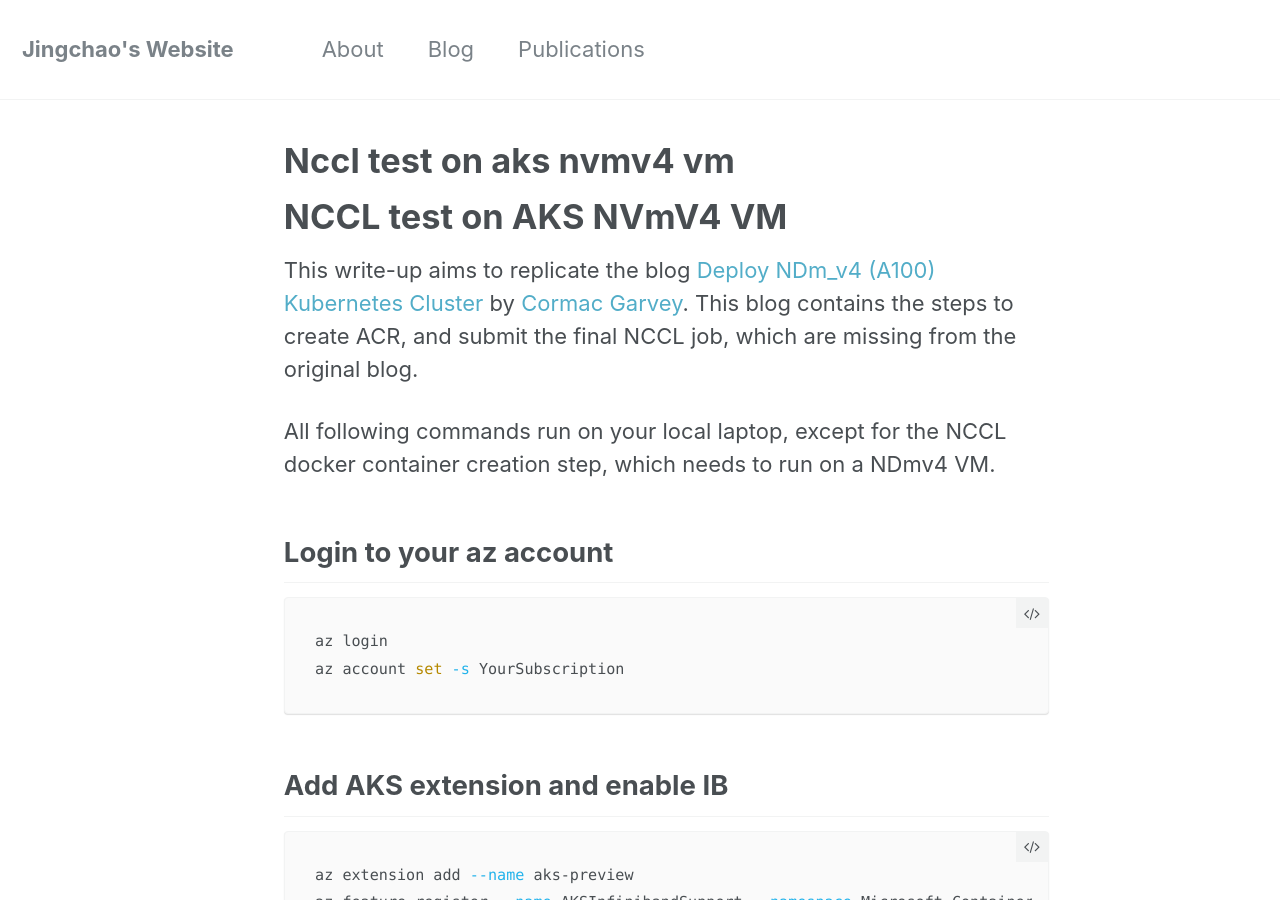
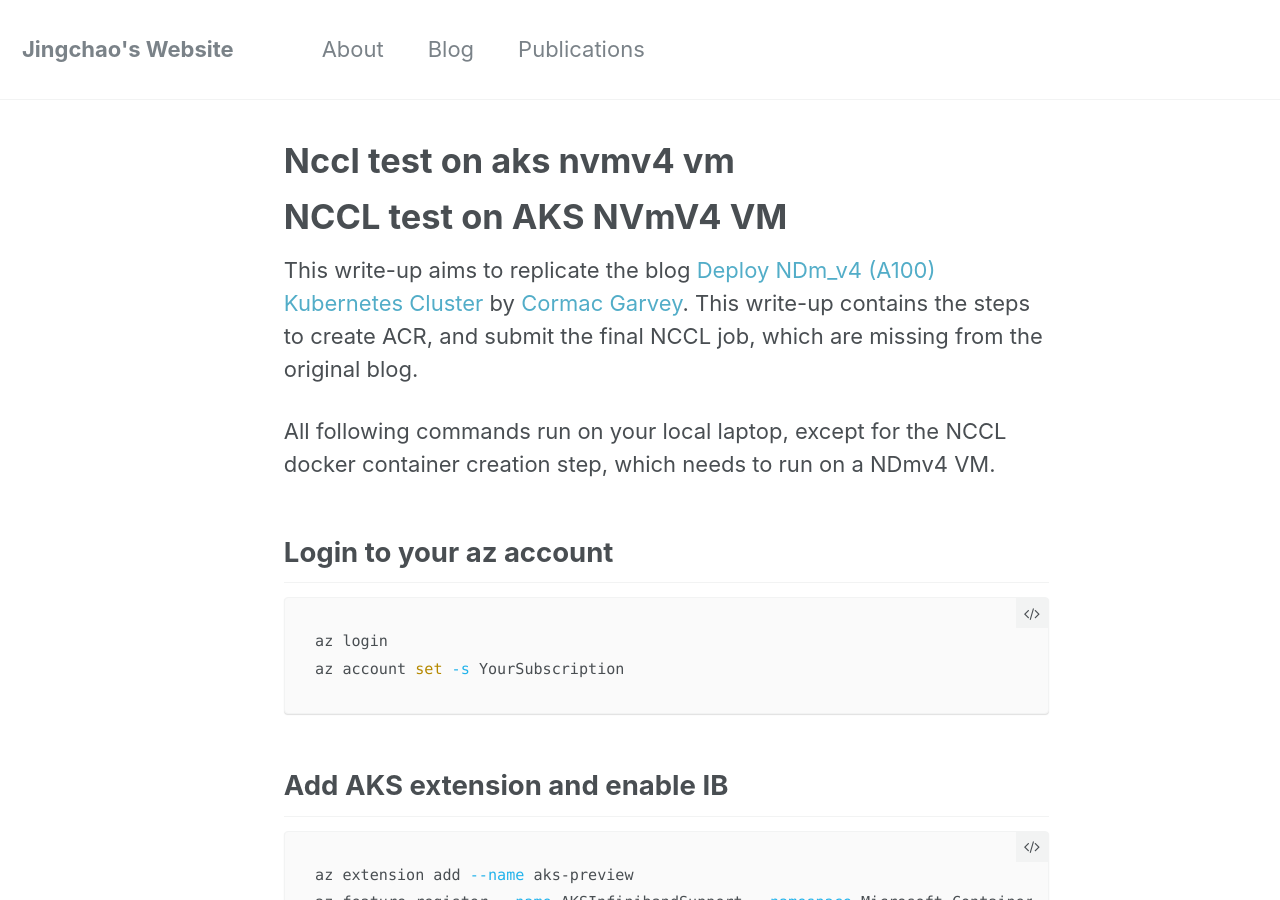
Before and after one commit to JingchaoZhang/JingchaoZhang.github.io, a Jekyll site: the page built from _posts/2023-09-11-NCCL test on AKS NVmV4 VM.md, in a window 1280 px wide and 900 px high. Built offline with Jekyll 4.4.1, drawn with Linux system fonts in a browser that asks for light colours.

Commit message:
Update 2023-09-11-NCCL test on AKS NVmV4 VM.md

```diff
--- a/_posts/2023-09-11-NCCL test on AKS NVmV4 VM.md
+++ b/_posts/2023-09-11-NCCL test on AKS NVmV4 VM.md
@@ -4,7 +4,7 @@ author_profile: false
 ---
 
 # NCCL test on AKS NVmV4 VM
-This write-up aims to replicate the blog [Deploy NDm_v4 (A100) Kubernetes Cluster](https://techcommunity.microsoft.com/t5/azure-high-performance-computing/deploy-ndm-v4-a100-kubernetes-cluster/ba-p/3838871) by [Cormac Garvey](https://techcommunity.microsoft.com/t5/user/viewprofilepage/user-id/364170). This blog contains the steps to create ACR, and submit the final NCCL job, which are missing from the original blog.
+This write-up aims to replicate the blog [Deploy NDm_v4 (A100) Kubernetes Cluster](https://techcommunity.microsoft.com/t5/azure-high-performance-computing/deploy-ndm-v4-a100-kubernetes-cluster/ba-p/3838871) by [Cormac Garvey](https://techcommunity.microsoft.com/t5/user/viewprofilepage/user-id/364170). This write-up contains the steps to create ACR, and submit the final NCCL job, which are missing from the original blog.
 
 All following commands run on your local laptop, except for the NCCL docker container creation step, which needs to run on a NDmv4 VM.
 ## Login to your az account
```
